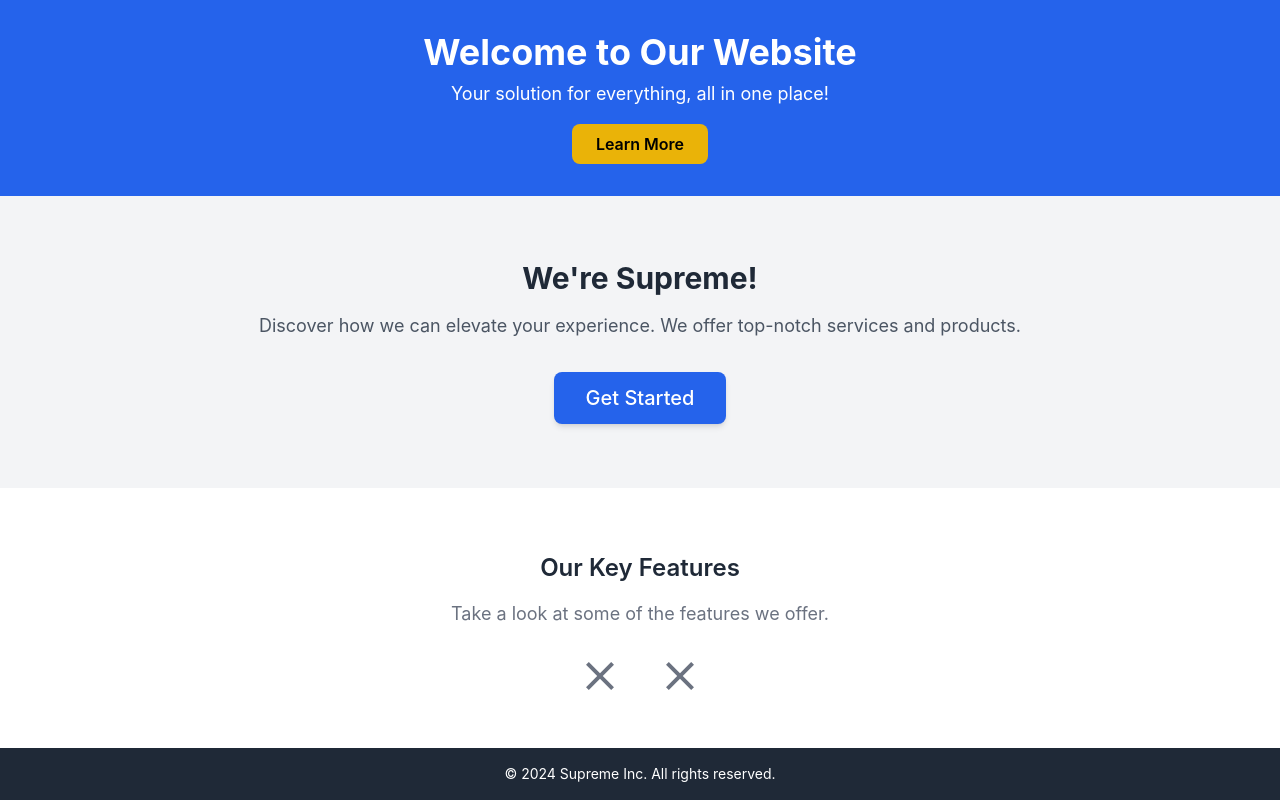
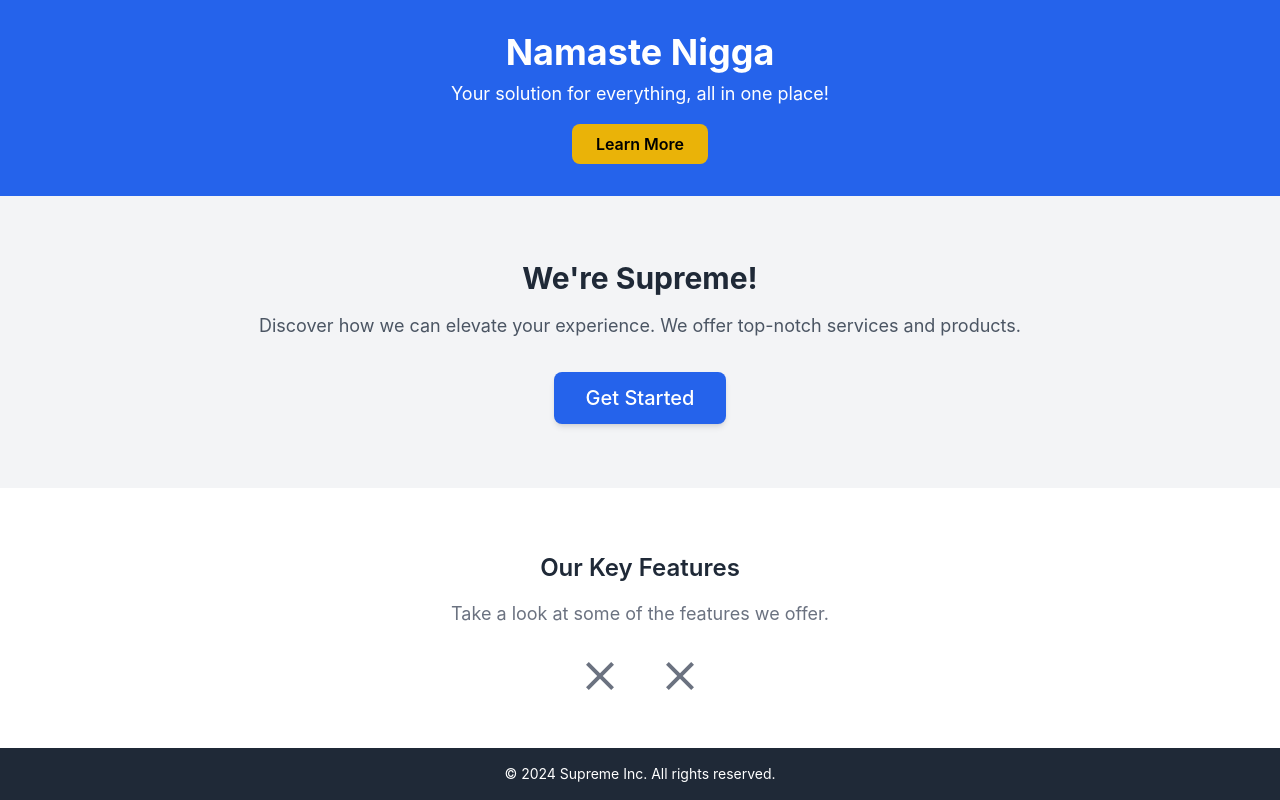
Before and after one commit to Semicile17/node_on_EC2, a React (Create React App) app in the folder client/: page / in a window 1280 px wide. Built offline with nearby package versions, Linux system fonts and the light colour scheme.

Commit message:
testing CI/CD

```diff
--- a/client/src/App.js
+++ b/client/src/App.js
@@ -9,7 +9,7 @@
     <div className="h-screen w-full">
       {/* Header Section */}
       <header className="bg-blue-600 text-white p-8 text-center">
-        <h1 className="text-4xl font-bold mb-2">Welcome to Our Website</h1>
+        <h1 className="text-4xl font-bold mb-2">Namaste Nigga</h1>
         <p className="text-lg mb-4">Your solution for everything, all in one place!</p>
         <button className="bg-yellow-500 hover:bg-yellow-600 text-black font-semibold py-2 px-6 rounded-lg transition duration-300">
           Learn More
```
